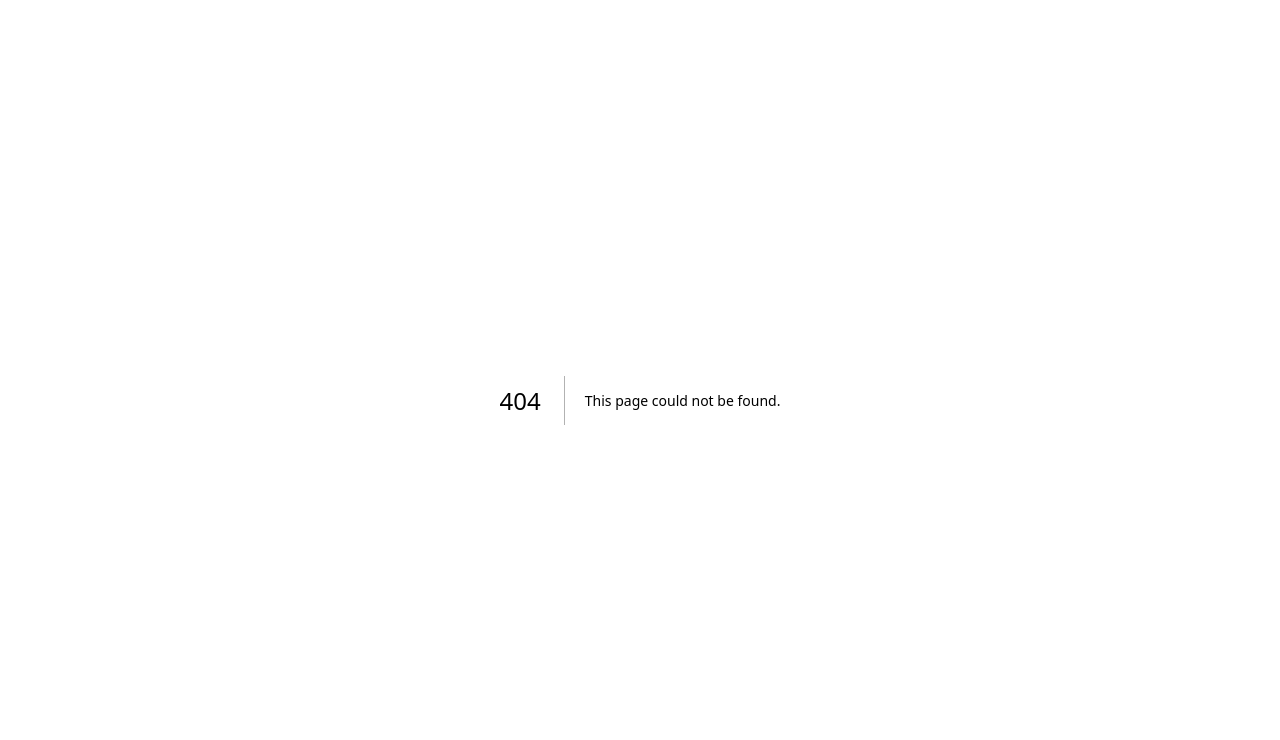
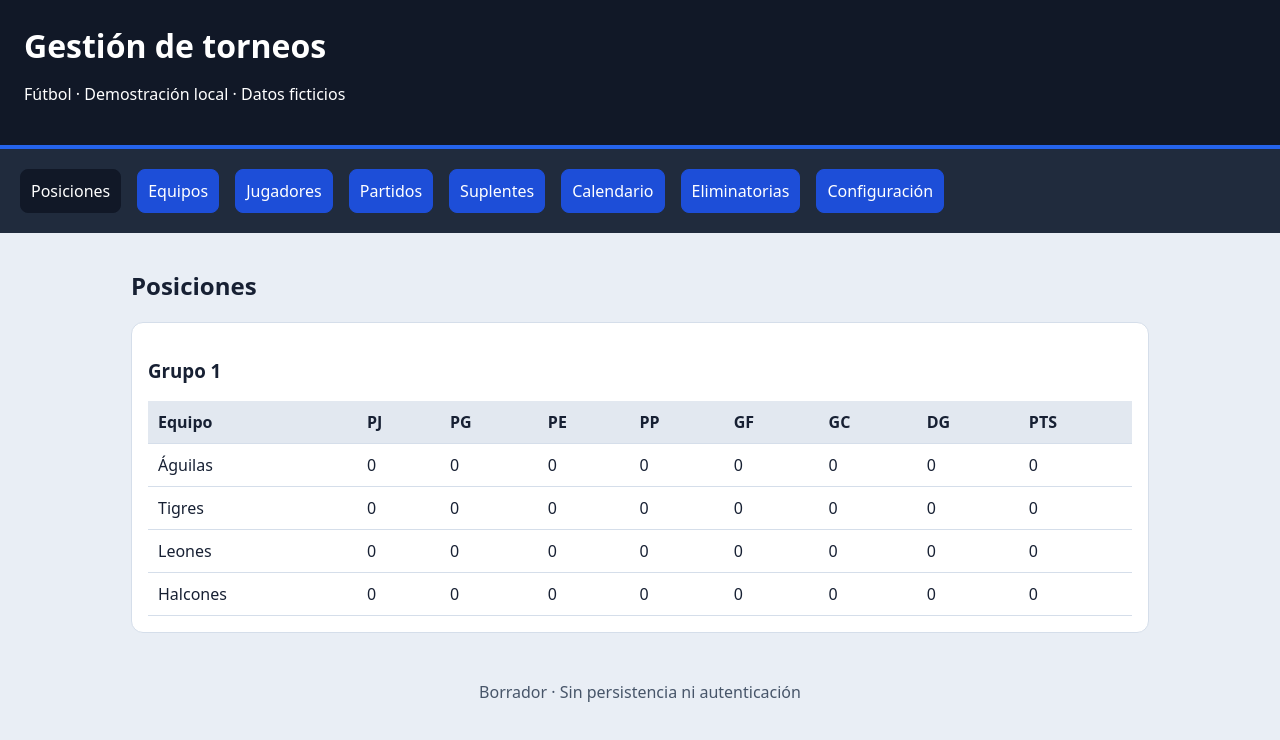
Before and after one commit to Jeikol06/Gestion-torneos, a Next.js app: page /demo in a window 1280 px wide. Before the commit this address had no page. Shown: the top 740 px of the page. Built offline with nearby package versions, Linux system fonts and the light colour scheme.

Commit message:
Preserve local demo separately

```diff
--- /dev/null
+++ b/app/demo/page.jsx
@@ -0,0 +1,16 @@
+'use client';
+import {useState} from 'react';import {fixtures,standings,qualify,bracket,winner} from '../../lib/sport.mjs';
+export default function Page(){const [teams,S]=useState(['Águilas','Tigres','Leones','Halcones']);const [players,P]=useState([]);const [matches,M]=useState([]);const [rounds,R]=useState([]);const [events,E]=useState([]);const [subs,U]=useState([]);const [tab,T]=useState('Posiciones');const [groups,G]=useState(1);const [per,Q]=useState(4);const [limit,L]=useState(2);const [error,X]=useState('');const [name,N]=useState('');const [team,B]=useState('');const [date,D]=useState('');const [match,J]=useState('0');const [player,K]=useState('');const [published,V]=useState(false);
+const sets=Array.from({length:groups},(_,i)=>teams.slice(i*per,(i+1)*per));function run(fn){try{X('');fn()}catch(e){X(e.message)}}function add(fn){if(!name.trim())return;fn(name.trim());N('')}function generate(){if(matches.length)throw Error('Ya existen partidos');if(teams.length!==groups*per)throw Error('Cantidad de equipos incorrecta');M(sets.flatMap((s,i)=>fixtures(s).map(m=>({...m,group:i,official:false,date:''}))))}
+function close(){if(rounds.length)throw Error('Eliminatoria existente');R([bracket(sets.flatMap((s,i)=>qualify(s,matches.filter(m=>m.group===i))))])}
+function advance(){const last=rounds.at(-1);if(last.some(m=>!m.winner)||last.length===1)throw Error('Ronda incompleta o finalizada');const w=last.map(m=>m.winner);R([...rounds,Array.from({length:w.length/2},(_,i)=>({home:w[i*2],away:w[i*2+1],winner:null}))])}
+return <><header><h1>Gestión de torneos</h1><p>Fútbol · Demostración local · Datos ficticios</p></header><nav>{['Posiciones','Equipos','Jugadores','Partidos','Suplentes','Calendario','Eliminatorias','Configuración'].map(t=><button key={t} onClick={()=>{T(t);X('')}} aria-pressed={tab===t}>{t}</button>)}</nav><main><h2>{tab}</h2>{error&&<p role="alert">{error}</p>}
+{tab==='Configuración'&&<section><label>Grupos<input type="number" min="1" max="16" value={groups} disabled={!!matches.length} onChange={e=>G(Math.max(1,Math.min(16,+e.target.value)))}/></label><label>Equipos por grupo<input type="number" min="2" max="32" value={per} disabled={!!matches.length} onChange={e=>Q(Math.max(2,Math.min(32,+e.target.value)))}/></label><label>Máximo suplentes<input type="number" min="0" value={limit} disabled={!!matches.length} onChange={e=>L(Math.max(0,Math.floor(+e.target.value)))}/></label><p>Dos clasificados · Una vuelta · Penales directos</p><button onClick={()=>run(generate)}>Generar partidos</button><button onClick={()=>V(!published)}>{published?'Ocultar':'Publicar'} (simulado)</button></section>}
+{tab==='Equipos'&&<section><input aria-label="Nombre de equipo" value={name} onChange={e=>N(e.target.value)}/><button disabled={!!matches.length} onClick={()=>run(()=>add(n=>{if(teams.includes(n))throw Error('Duplicado');S([...teams,n])}))}>Agregar equipo</button>{teams.map(t=><p key={t}>{t} <button disabled={!!matches.length} onClick={()=>S(teams.filter(x=>x!==t))}>Quitar</button></p>)}</section>}
+{tab==='Jugadores'&&<section><input aria-label="Nombre de jugador ficticio" value={name} onChange={e=>N(e.target.value)}/><select value={team} onChange={e=>B(e.target.value)}><option value="">Sin equipo</option>{teams.map(t=><option key={t}>{t}</option>)}</select><button onClick={()=>add(n=>P([...players,{id:crypto.randomUUID(),name:n,team}]))}>Agregar jugador</button>{players.map(p=><p key={p.id}>{p.name} — {p.team||'Libre'}</p>)}</section>}
+{tab==='Posiciones'&&sets.map((s,i)=><section key={i}><h3>Grupo {i+1}</h3><div className="scroll"><table><thead><tr>{['Equipo','PJ','PG','PE','PP','GF','GC','DG','PTS'].map(k=><th key={k}>{k}</th>)}</tr></thead><tbody>{standings(s,matches.filter(m=>m.group===i)).map(r=><tr key={r.name}>{['name','pj','pg','pe','pp','gf','gc','dg','pts'].map(k=><td key={k}>{r[k]}</td>)}</tr>)}</tbody></table></div></section>)}
+{tab==='Partidos'&&matches.map((m,i)=><section key={i}><h3>{m.home} – {m.away}</h3><form onSubmit={e=>{e.preventDefault();const f=new FormData(e.currentTarget);M(matches.map((x,j)=>j===i?{...x,score:[+f.get('a'),+f.get('b')],official:true}:x))}}><input aria-label="Goles local" name="a" type="number" min="0" required defaultValue={m.score?.[0]}/><input aria-label="Goles visitante" name="b" type="number" min="0" required defaultValue={m.score?.[1]}/><button disabled={m.official||!!rounds.length}>Oficializar</button></form><label>Fecha y hora<input type="datetime-local" value={m.date} onChange={e=>M(matches.map((x,j)=>j===i?{...x,date:e.target.value}:x))}/></label>{m.official&&<p>Oficial: {m.score.join(' – ')}</p>}</section>)}
+{tab==='Suplentes'&&<section><select value={match} onChange={e=>J(e.target.value)}>{matches.map((m,i)=><option key={i} value={i}>{m.home} – {m.away}</option>)}</select><select value={player} onChange={e=>K(e.target.value)}><option value="">Jugador libre</option>{players.filter(p=>!p.team).map(p=><option key={p.id} value={p.id}>{p.name}</option>)}</select><select value={team} onChange={e=>B(e.target.value)}><option value="">Equipo</option>{[matches[+match]?.home,matches[+match]?.away].filter(Boolean).map(t=><option key={t}>{t}</option>)}</select><button onClick={()=>run(()=>{const m=matches[+match];if(!m||m.official||![m.home,m.away].includes(team)||!players.some(p=>p.id===player&&!p.team)||subs.some(s=>s.match===match&&s.player===player)||subs.filter(s=>s.match===match&&s.team===team).length>=limit)throw Error('Suplencia no válida');U([...subs,{match,player,team}])})}>Autorizar</button>{subs.map(s=><p key={s.match+s.player}>{players.find(p=>p.id===s.player)?.name} — {s.team} — Partido {+s.match+1}</p>)}</section>}
+{tab==='Calendario'&&<section><input aria-label="Evento" value={name} onChange={e=>N(e.target.value)}/><input aria-label="Fecha" type="datetime-local" value={date} onChange={e=>D(e.target.value)}/><button onClick={()=>run(()=>{if(!date)throw Error('Fecha requerida');add(n=>E([...events,{name:n,date}]))})}>Agregar evento</button>{[...events,...matches.filter(m=>m.date).map(m=>({name:m.home+' – '+m.away,date:m.date}))].sort((a,b)=>a.date.localeCompare(b.date)).map((e,i)=><p key={i}>{e.date.replace('T',' ')} — {e.name}</p>)}</section>}
+{tab==='Eliminatorias'&&<><button onClick={()=>run(close)}>Generar cruces</button>{rounds.map((r,i)=><section key={i}><h3>Ronda {i+1}</h3>{r.map((m,j)=><div key={j}><p>{m.home} – {m.away||'Pase libre'}</p>{m.winner?<strong>Ganador: {m.winner}</strong>:<form onSubmit={e=>{e.preventDefault();run(()=>{const f=new FormData(e.currentTarget);const w=winner(m.home,m.away,+f.get('a'),+f.get('b'),f.get('pa')===''?NaN:+f.get('pa'),f.get('pb')===''?NaN:+f.get('pb'));R(rounds.map((rr,k)=>k===i?rr.map((mm,l)=>l===j?{...mm,winner:w}:mm):rr))})}}>{['a','b','pa','pb'].map((k,l)=><input key={k} name={k} type="number" min="0" required={l<2} aria-label={['Goles local','Goles visitante','Penales local','Penales visitante'][l]} placeholder={['GL','GV','PL','PV'][l]}/>)}<button>Oficializar</button></form>}</div>)}</section>)}{!!rounds.length&&<button onClick={()=>run(advance)}>Avanzar ronda</button>}</>}
+</main><footer>{published?'Publicación simulada':'Borrador'} · Sin persistencia ni autenticación</footer></>}
```
